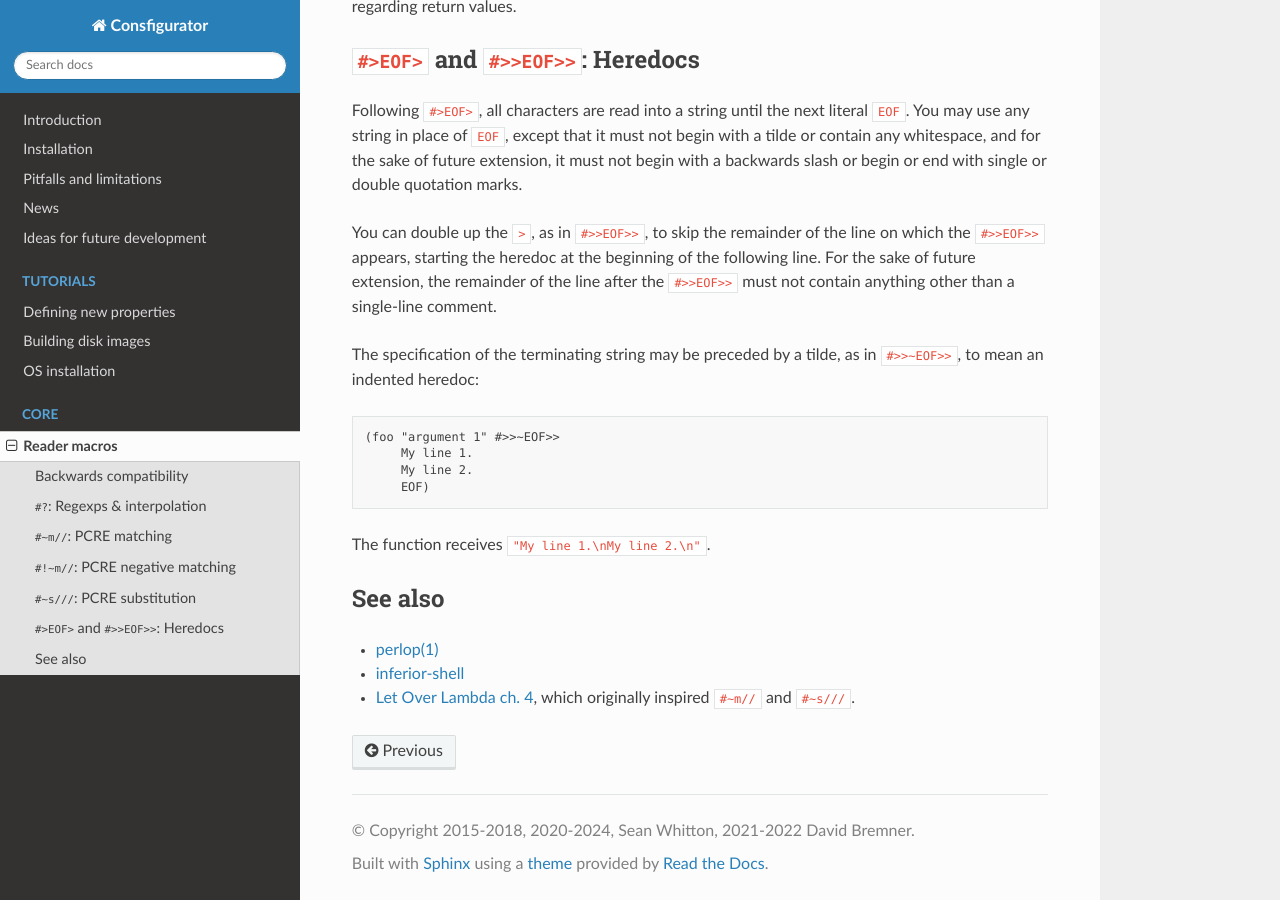
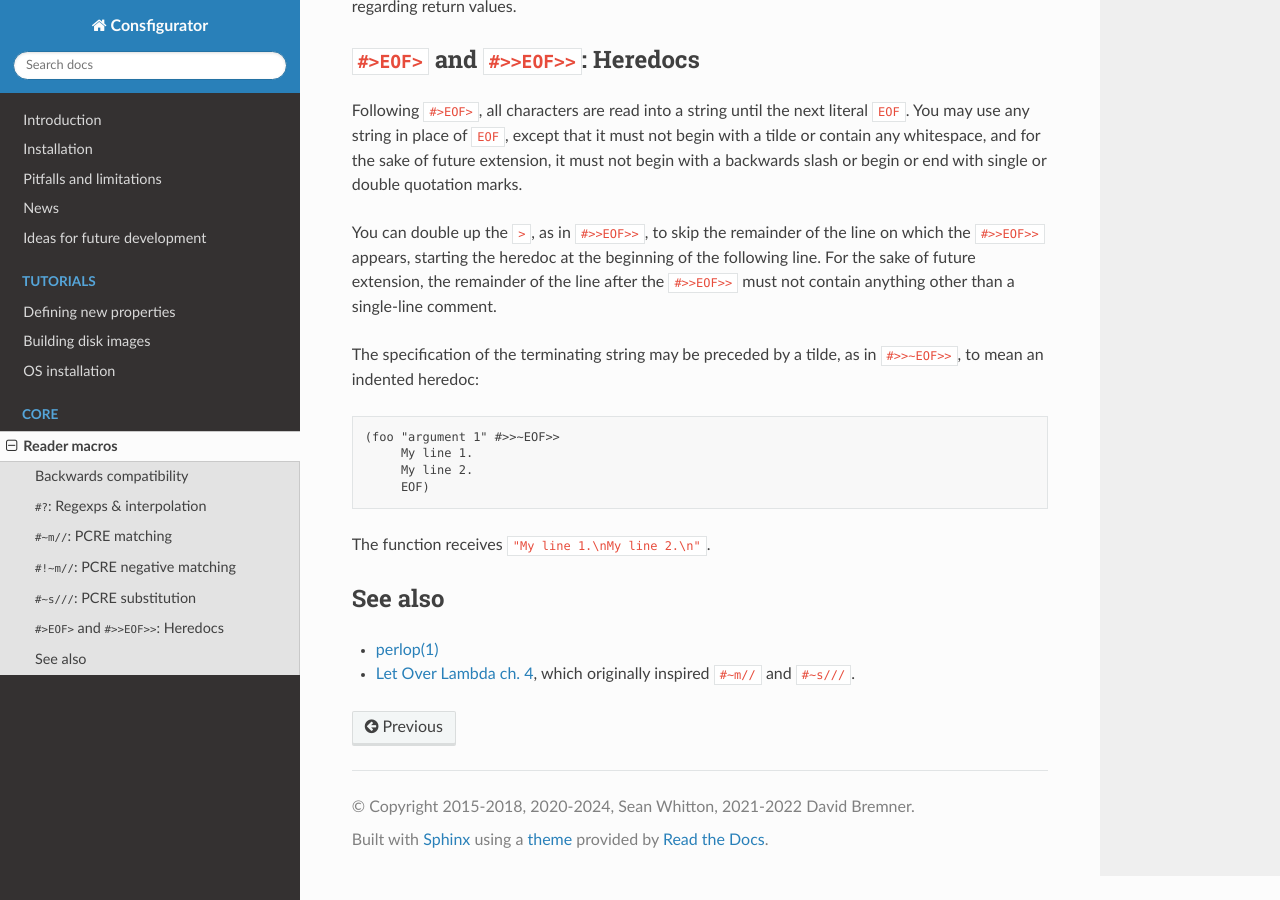
Before and after one commit to spwhitton/consfigurator, a Sphinx documentation site: the page built from doc/reader.rst, in a window 1280 px wide and 900 px high, scrolled down 1472 px. Built offline with Sphinx 7.4.7 and the Read the Docs theme 3.1.0, drawn with Linux system fonts in a browser that asks for light colours; pages that are not in the unit, such as notebooks, are missing from menus.

Commit message:
doc/reader.rst: drop link to inferior-shell for now
After reviewing inferior-shell again today, I'm no longer sure why I thought
it was a helpful thing to link to from here.

Signed-off-by: Sean Whitton <spwhitton@spwhitton.name>

```diff
--- a/doc/reader.rst
+++ b/doc/reader.rst
@@ -104,8 +104,6 @@ See also
 
 - `perlop(1) <https://perldoc.perl.org/perlop>`_
 
-- `inferior-shell <https://cliki.net/inferior-shell>`_
-
 - `Let Over Lambda ch. 4
   <https://letoverlambda.com/index.cl/guest/chap4.html>`_, which originally
   inspired ``#~m//`` and ``#~s///``.
```
